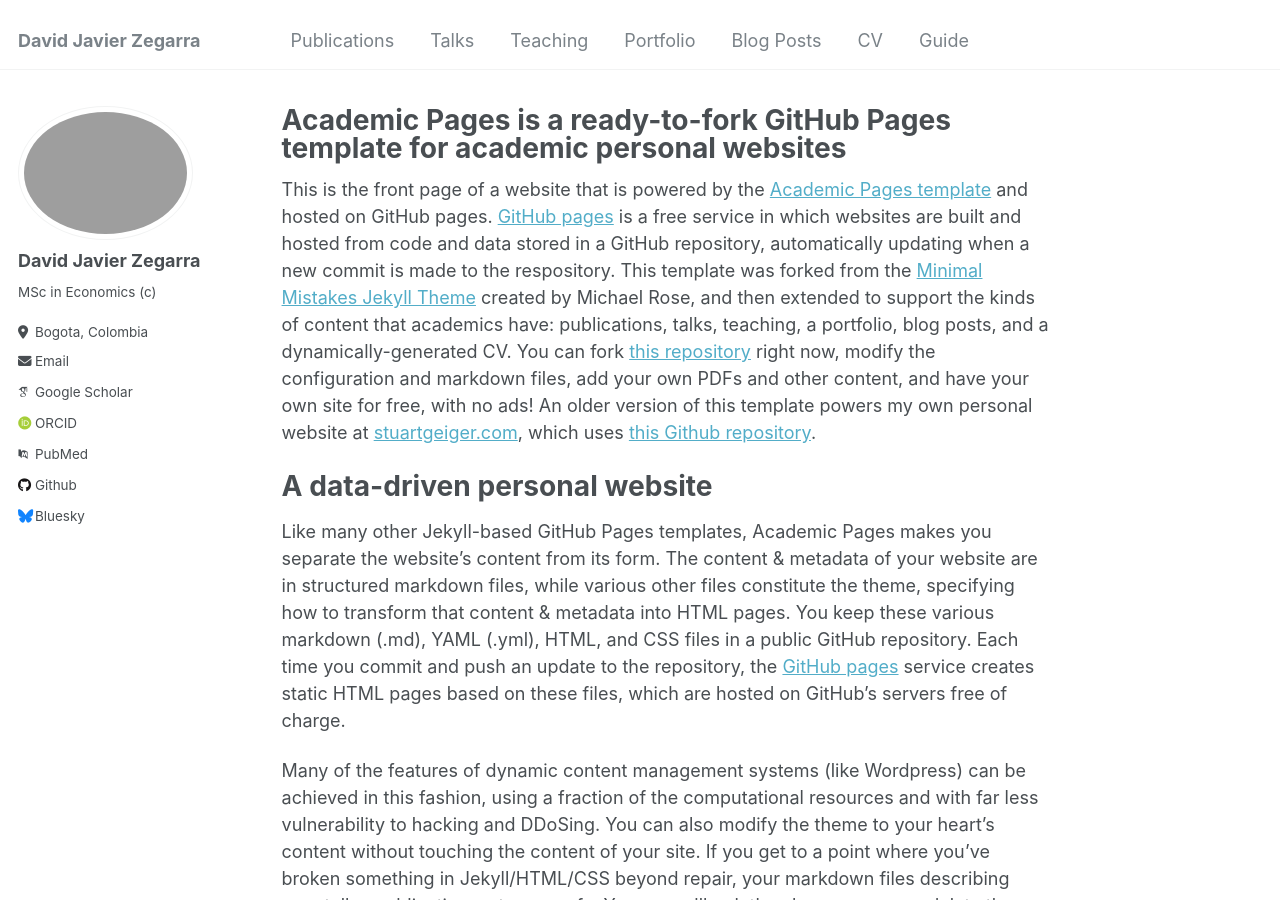
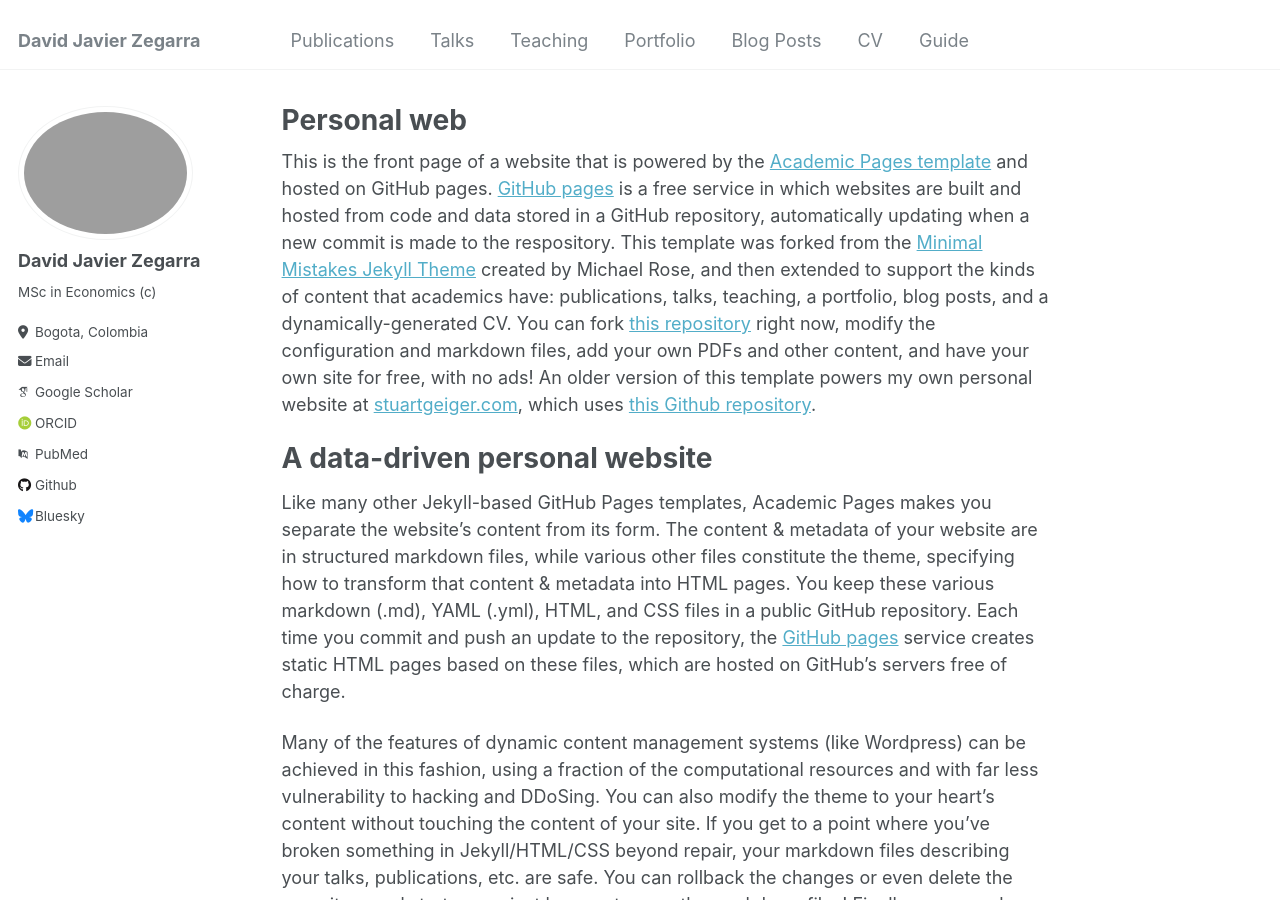
Before and after one commit to dajzegarraf/dajzegarraf.github.io, a Jekyll site: the page built from _pages/about.md, in a window 1280 px wide and 900 px high. Built offline with Jekyll 4.4.1, drawn with Linux system fonts in a browser that asks for light colours; some web fonts are replaced.

Commit message:
Update about.md

```diff
--- a/_pages/about.md
+++ b/_pages/about.md
@@ -1,6 +1,6 @@
 ---
 permalink: /
-title: "Academic Pages is a ready-to-fork GitHub Pages template for academic personal websites"
+title: "Personal web"
 author_profile: true
 redirect_from:
   - /about/
```
